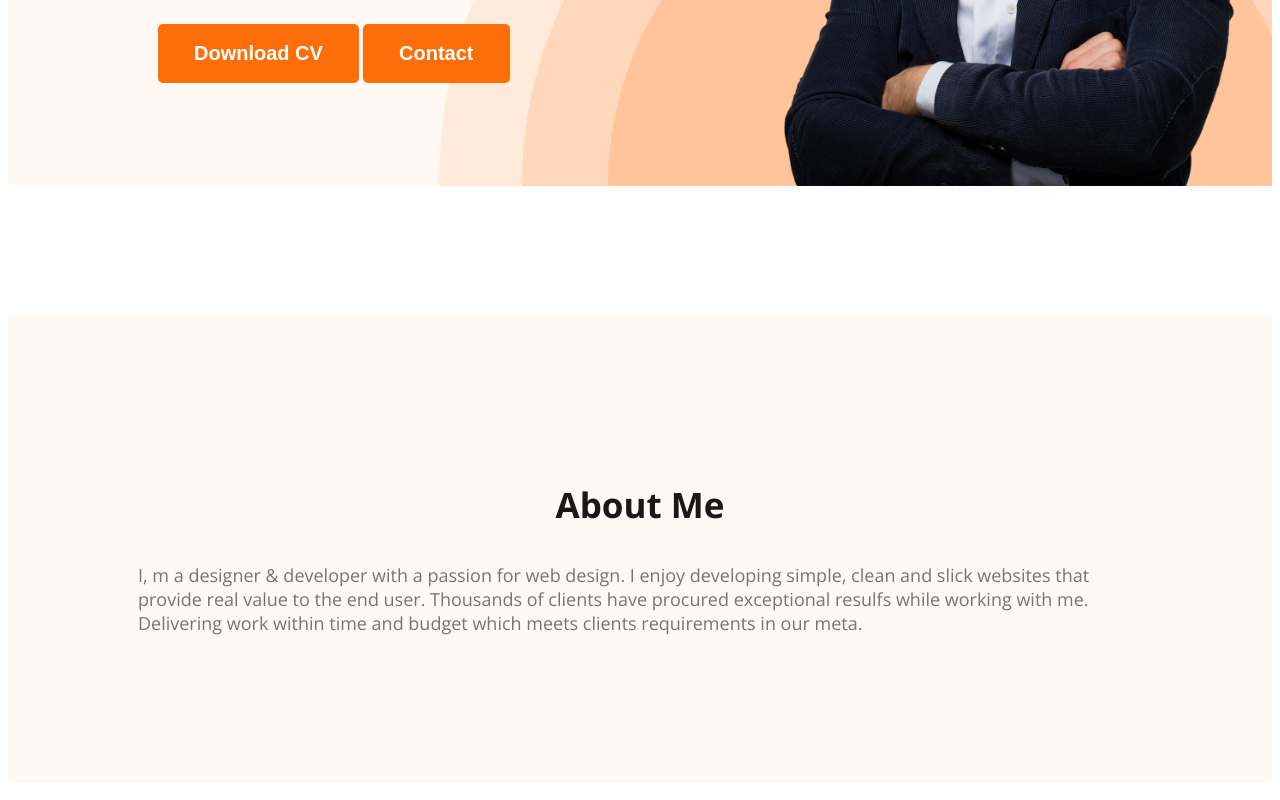
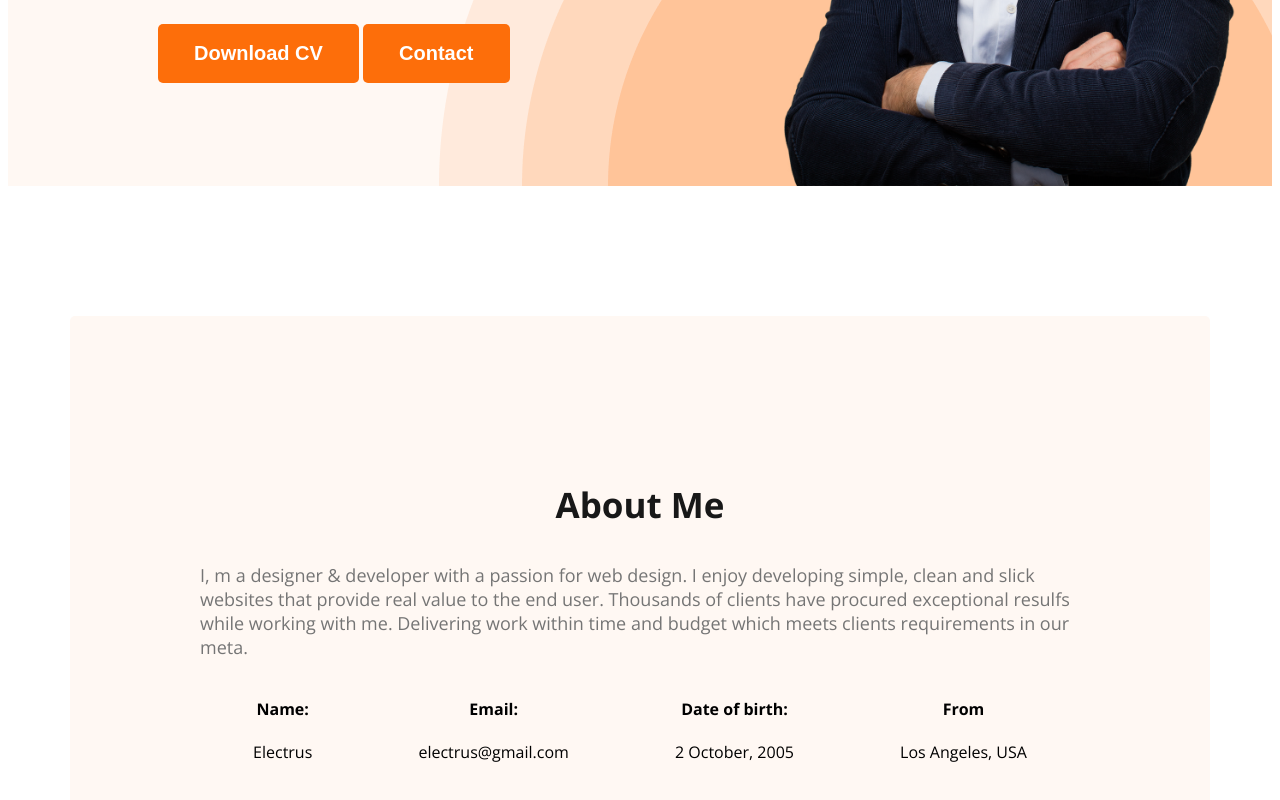
Before and after one commit to HMostafiz-Hamza/developer-portfolio, a plain HTML site: page index.html in a window 1280 px wide. Shown: the part 582-1382 px from the top of the page. Drawn offline with nearby package versions, Linux system fonts and the light colour scheme.

Commit message:
Added about info

```diff
--- a/index.html
+++ b/index.html
@@ -37,6 +37,24 @@
             <h3 class="section-title">About Me</h3>
             <p class="section-description">
                 I, m a designer & developer with a passion for web design. I enjoy developing simple, clean and slick websites that provide real value to the end user. Thousands of clients have procured exceptional resulfs while working with me. Delivering work within time and budget which meets clients requirements in our meta.</p>
+                <div class="about-info-cont">
+                    <div class="about-info">
+                        <h4 class="info-title">Name:</h4>
+                        <p class="info-description">Electrus</p>
+                    </div>
+                    <div class="about-info">
+                        <h4 class="info-title">Email:</h4>
+                        <p class="info-description">electrus@gmail.com</p>
+                    </div>
+                    <div class="about-info">
+                        <h4 class="info-title">Date of birth:</h4>
+                        <p class="info-description">2 October, 2005</p>
+                    </div>
+                    <div class="about-info">
+                        <h4 class="info-title">From</h4>
+                        <p class="info-description">Los Angeles, USA</p>
+                    </div>
+                </div>
         </section>
     </main>
 
--- a/styles/portfolio.css
+++ b/styles/portfolio.css
@@ -108,3 +108,15 @@ nav  a{
     max-height: 550px;
     margin: 130px 0;
 }
+main{
+    max-width: 1140px;
+    margin: 0 auto;
+}
+.about-info-cont{
+    display: flex;
+    justify-content: space-around;
+
+}
+.about-info{
+    text-align: center;
+}
```
